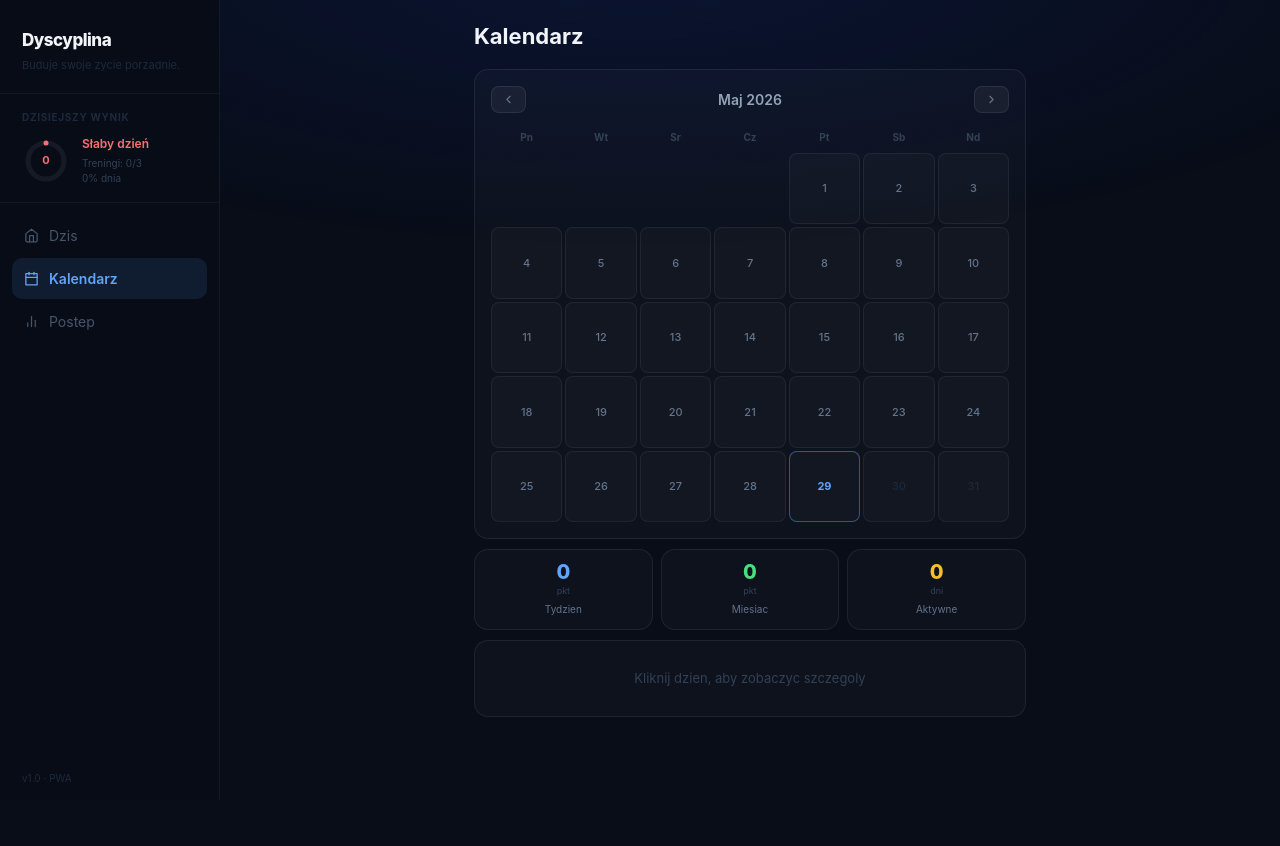
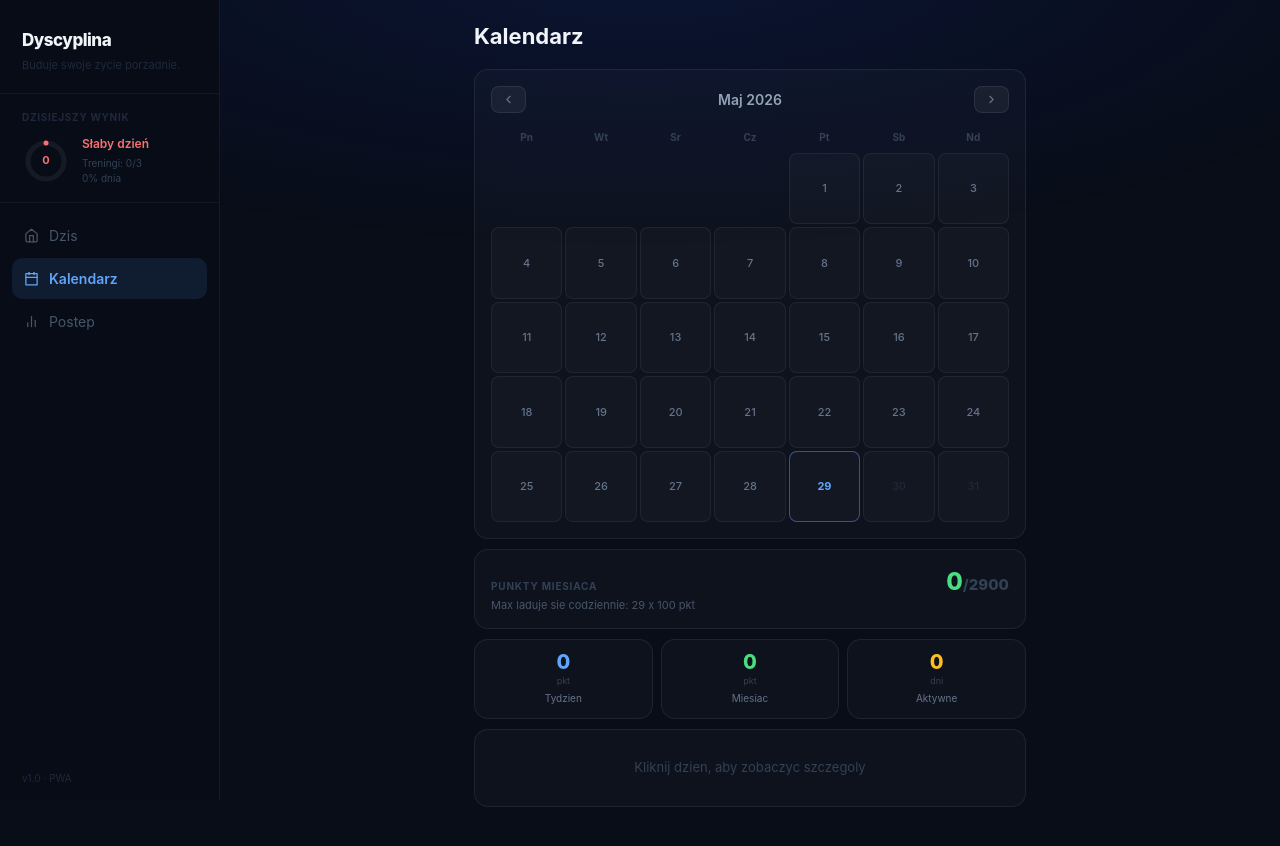
Before and after one commit to erosekk/Dyscyplina-appka-, a Next.js app: page / in a window 1280 px wide. Both pictures are taken after a click on the button "Kalendarz". Shown: the top 846 px of the page. Before the commit the page ends 800 px from the top, so only its background shows below. Built offline with nearby package versions, Linux system fonts and the light colour scheme.

Commit message:
feat: add rolling monthly max points

```diff
--- a/src/components/views/CalendarView.js
+++ b/src/components/views/CalendarView.js
@@ -19,6 +19,10 @@ export default function CalendarView({ allDays, onSelectDay }) {
   const weekScore = sumScores(allDays, weekKeys)
   const monthScore = sumScores(allDays, monthKeys)
   const monthActiveDays = monthKeys.filter(key => hasDayActivity(allDays[key])).length
+  const today = todayStr()
+  const monthProgressKeys = monthKeys.filter(key => key <= today)
+  const monthProgressScore = sumScores(allDays, monthProgressKeys)
+  const monthProgressMax = monthProgressKeys.length * CONFIG.maxDailyScore
 
   return (
     <div style={{ paddingTop: 20, paddingBottom: 20 }}>
@@ -66,6 +70,21 @@ export default function CalendarView({ allDays, onSelectDay }) {
               </div>
             )
           })}
+        </div>
+      </Card>
+
+      <Card style={{ marginBottom: 10, padding: '14px 16px' }}>
+        <div style={{ display: 'flex', justifyContent: 'space-between', alignItems: 'baseline', gap: 12 }}>
+          <div>
+            <div style={{ fontSize: 10, color: '#334155', textTransform: 'uppercase', letterSpacing: '0.08em', fontWeight: 700 }}>Punkty miesiaca</div>
+            <div style={{ fontSize: 11, color: '#475569', marginTop: 3 }}>
+              Max laduje sie codziennie: {monthProgressKeys.length} x {CONFIG.maxDailyScore} pkt
+            </div>
+          </div>
+          <div style={{ fontSize: 24, fontWeight: 800, color: '#e2e8f0', whiteSpace: 'nowrap' }}>
+            <span style={{ color: '#4ade80' }}>{monthProgressScore}</span>
+            <span style={{ color: '#334155', fontSize: 15 }}>/{monthProgressMax}</span>
+          </div>
         </div>
       </Card>
 
```
